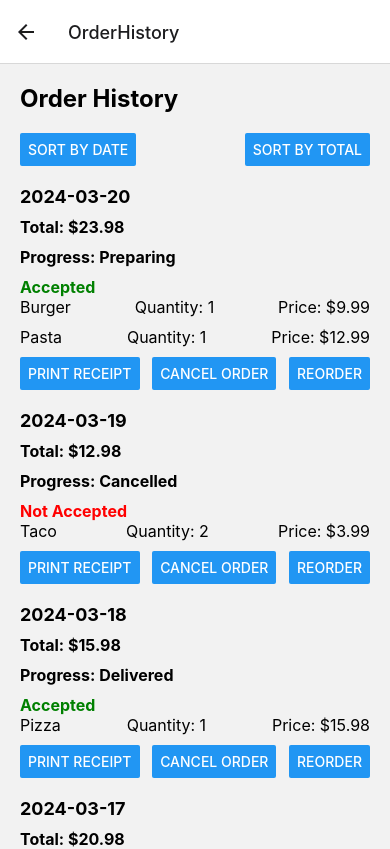
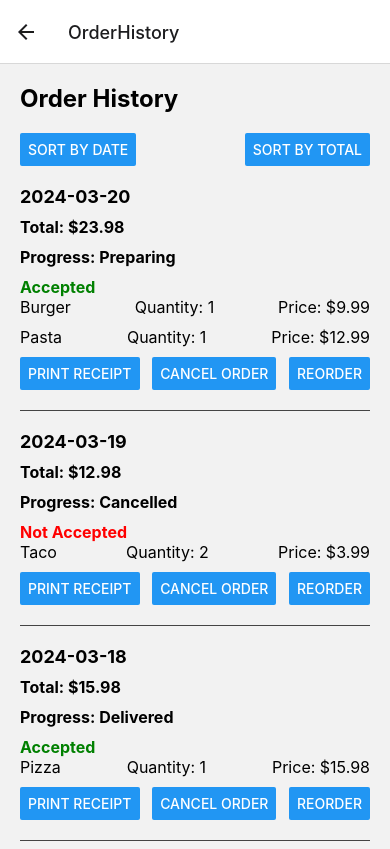
Before and after one commit to Artmax3/swiftdelivery, a React Native app: screen /OrderHistory in a window 390 px wide. Shown: the top 849 px of the page. Built offline with nearby package versions, Linux system fonts and the light colour scheme.

Commit message:
Add search functionality to AvailableStores component

```diff
--- a/components/AvailableStores.js
+++ b/components/AvailableStores.js
@@ -1,5 +1,5 @@
 import React, { useState, useEffect } from 'react';
-import { View, Text, StyleSheet, TouchableOpacity, FlatList } from 'react-native';
+import { View, Text, StyleSheet, TouchableOpacity, FlatList, TextInput } from 'react-native';
 import storesData from '../data/restro.json';
 import { db, auth } from '../firebaseConfig';
 import { ref, onValue } from 'firebase/database';
@@ -7,8 +7,19 @@ import { ref, onValue } from 'firebase/database';
 const AvailableStores = ({ navigation }) => {
     const [userName, setUserName] = useState('');
     const [stores, setStores] = useState([]);
+    const [searchQuery, setSearchQuery] = useState('');
+    const [filteredStores, setFilteredStores] = useState([]);
 
     const checkIfStoreIsOpen = (store) => store.isOpen ? 'Open' : 'Closed';
+
+    const handleSearch = (query) => {
+        setSearchQuery(query);
+        if (query) {
+            setFilteredStores(stores.filter(store => store.name.toLowerCase().includes(query.toLowerCase())));
+        } else {
+            setFilteredStores(stores);
+        }
+    };
 
     useEffect(() => {
         const userID = auth.currentUser.uid;
@@ -23,6 +34,7 @@ const AvailableStores = ({ navigation }) => {
             }
         });
         setStores(storesData.stores);
+        setFilteredStores(storesData.stores);
     }, []);
 
     const renderStoreItem = ({ item }) => (
@@ -54,6 +66,12 @@ const AvailableStores = ({ navigation }) => {
     return (
         <View style={styles.container}>
             <Text style={styles.header}>Welcome, {userName}!</Text>
+            <TextInput
+                style={styles.searchBar}
+                value={searchQuery}
+                onChangeText={handleSearch}
+                placeholder="Search for dishes or restaurants"
+            />
             <View style={styles.buttonContainer}>
                 <TouchableOpacity onPress={() => navigation.navigate('OrderHistory')}>
                     <Text style={styles.businessProfileButton}>Order History</Text>
@@ -64,9 +82,9 @@ const AvailableStores = ({ navigation }) => {
             </View>
             <Text style={styles.sectionTitle}>Available Stores:</Text>
             <FlatList
-                data={stores}
+                data={filteredStores}
                 renderItem={renderStoreItem}
-                keyExtractor={(item, index) => (item.id || index).toString()} // Provide a default value if id is undefined
+                keyExtractor={(item, index) => (item.id || index).toString()}
                 contentContainerStyle={{ paddingBottom: 20 }}
             />
         </View>
@@ -119,6 +137,14 @@ const styles = StyleSheet.create({
         flexDirection: 'row',
         justifyContent: 'space-between',
     },
+    searchBar: {
+        height: 40,
+        borderColor: 'gray',
+        borderWidth: 1,
+        borderRadius: 8,
+        padding: 10,
+        marginBottom: 20,
+    },
 });
 
 export default AvailableStores;
--- a/components/OrderHistory.js
+++ b/components/OrderHistory.js
@@ -142,6 +142,10 @@ const handleReorder = (orderId) => {
   console.log(`Order ${orderId} has been reordered as order ${newOrder.id}.`);
 };
 
+const Separator = () => (
+  <View style={styles.separator} />
+);
+
 const OrderHistoryScreen = () => {
   const [orders, setOrders] = useState(orderHistoryData);
   const [sortOption, setSortOption] = useState('date');
@@ -165,6 +169,7 @@ const OrderHistoryScreen = () => {
       <FlatList
         data={orders}
         keyExtractor={(item) => item.id}
+        ItemSeparatorComponent={Separator}
         renderItem={({ item }) => (
           <View style={styles.orderContainer}>
             <Text style={styles.date}>{item.date}</Text>
@@ -252,6 +257,12 @@ const styles = StyleSheet.create({
     flexDirection: 'row',
     justifyContent: 'space-between',
   },
+  separator: {
+    height: 1,
+    width: "100%",
+    backgroundColor: "#444",
+    marginBottom: 20,
+  },
 });
 
 export default OrderHistoryScreen;
```
